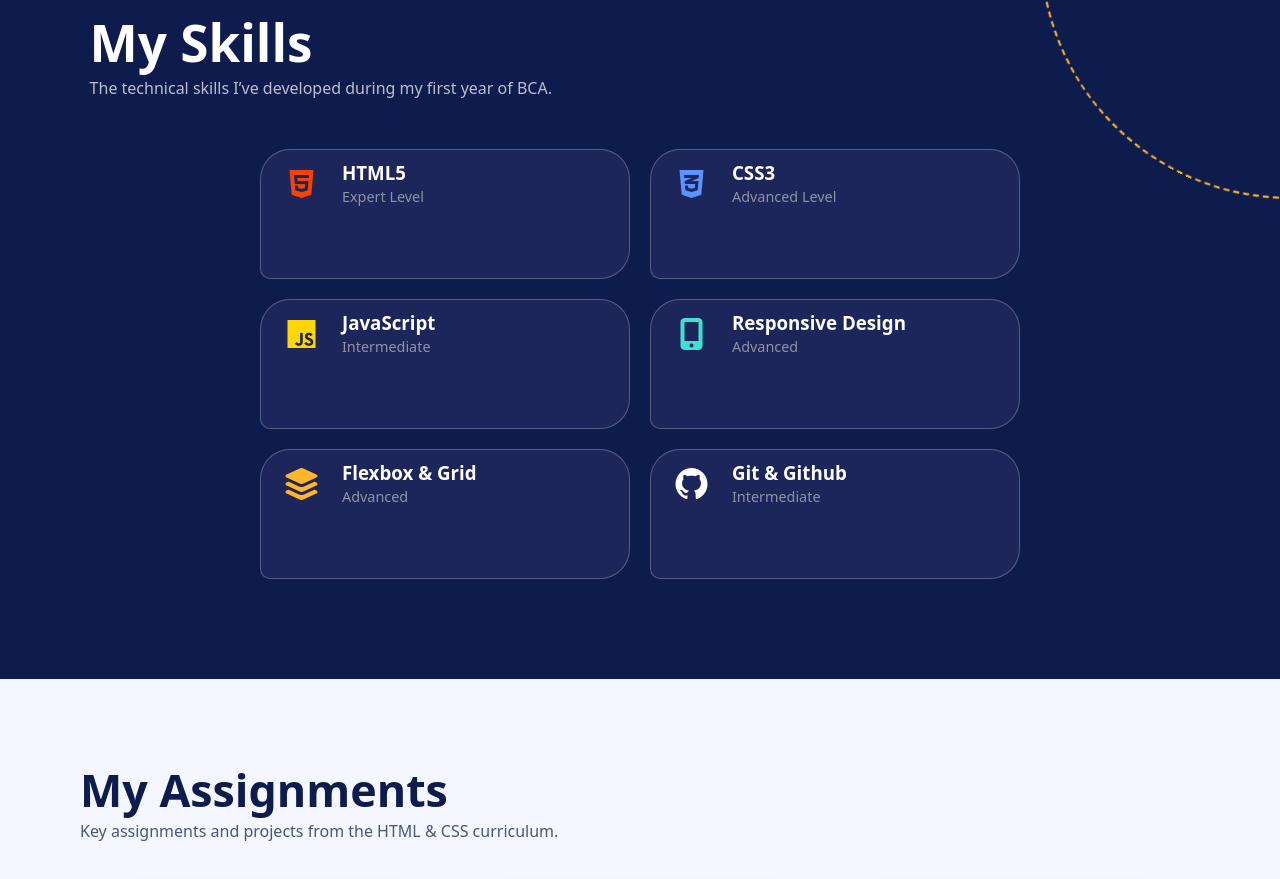
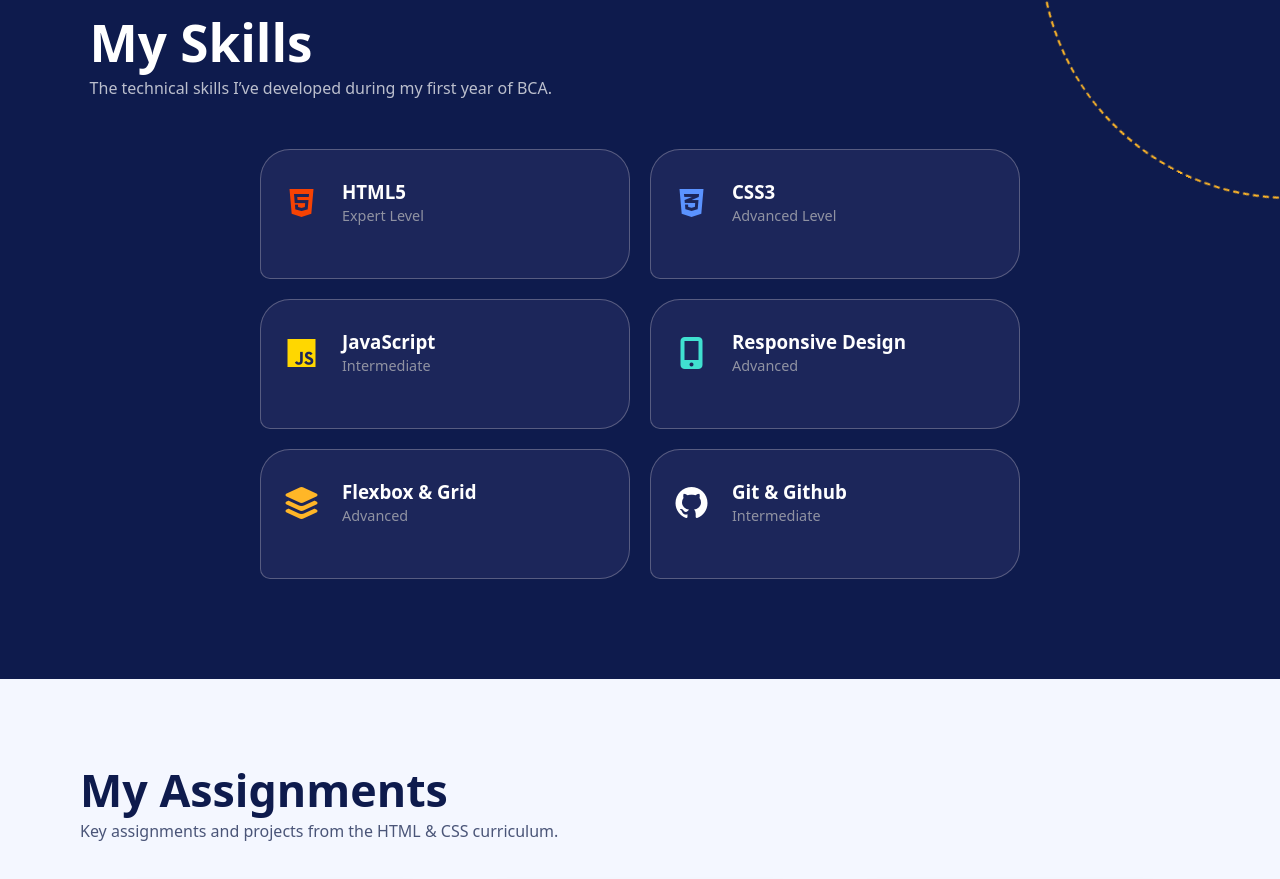
Before and after one commit to soninirmal157-git/Portfolio-, a plain HTML site: page index.html in a window 1280 px wide. Shown: the part 1871-2750 px from the top of the page. Drawn offline with Linux system fonts and the light colour scheme.

Commit message:
Update style.css

```diff
--- a/style.css
+++ b/style.css
@@ -463,7 +463,9 @@ i>p{
     display: flex;
 }
 .card-top{
-    height: 52%;
+    height: 82%;
+    display:flex;
+    justify-content:center;
     align-items: center;
     /* border: 1px solid black; */
 }
```
